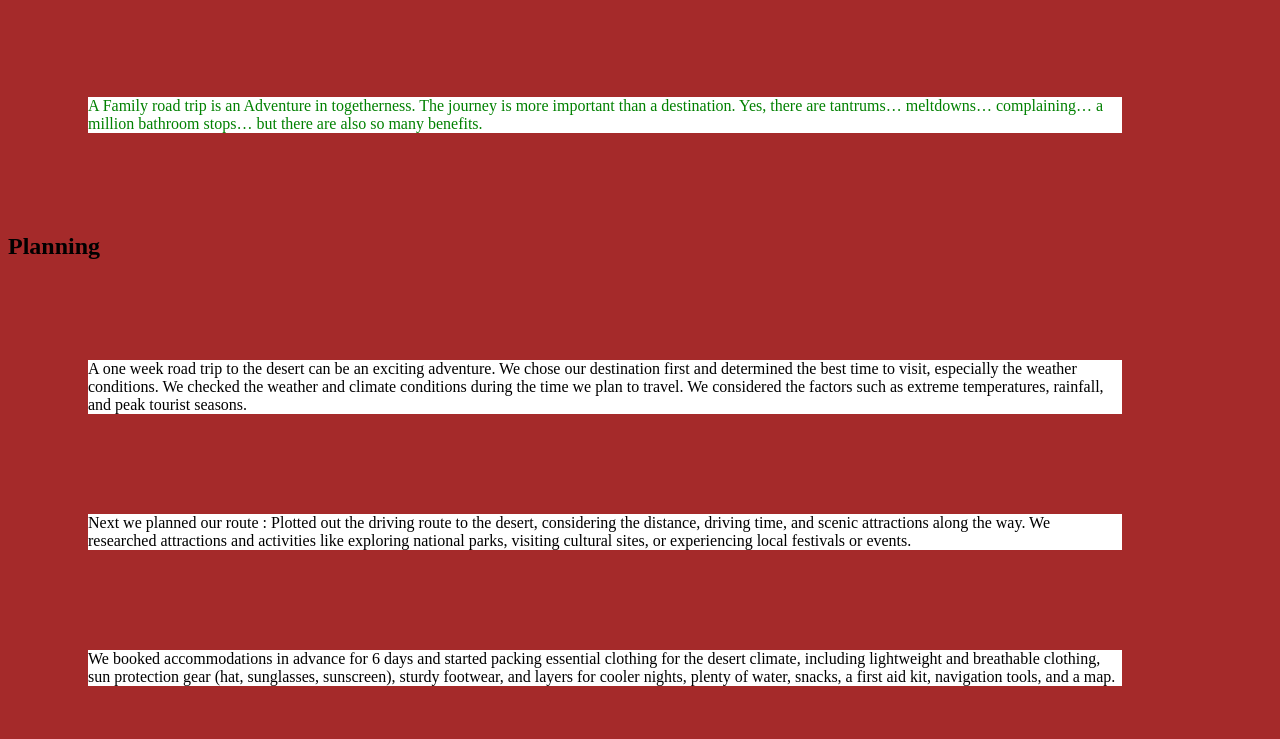
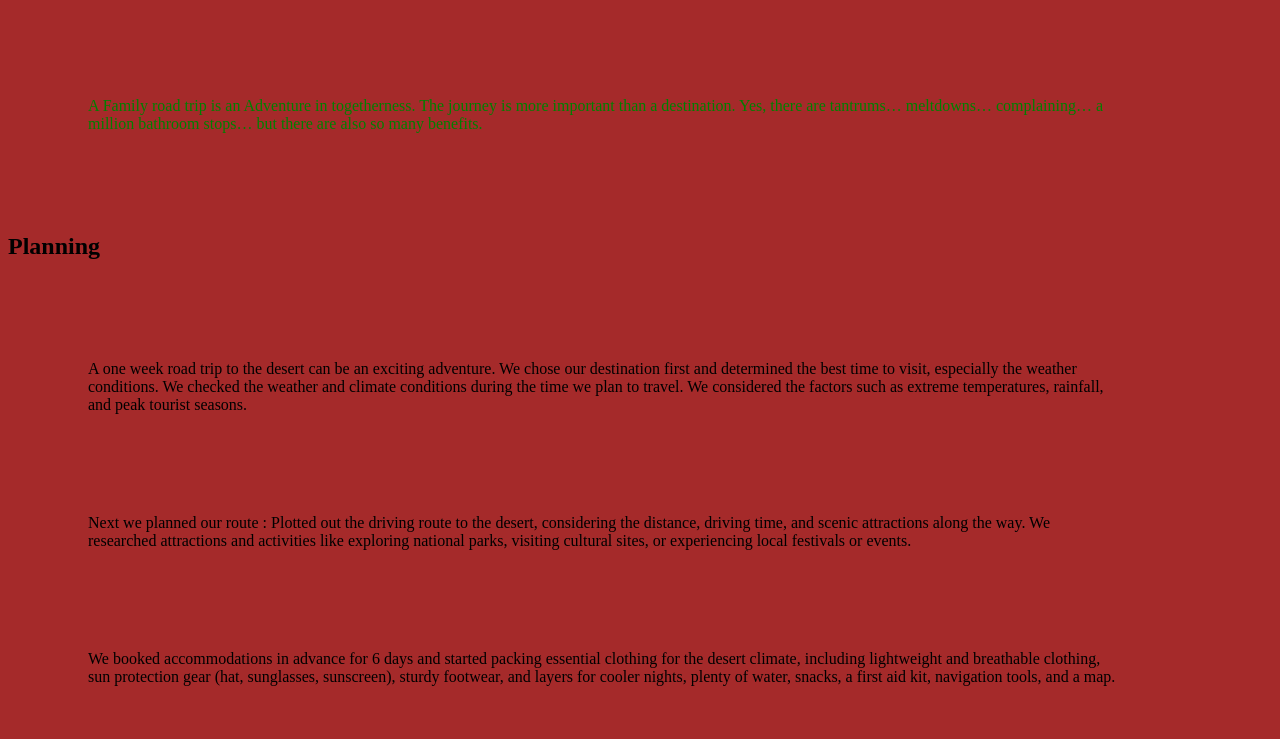
Before and after one commit to LaunchCodeAllhubs/js-assignment-4-html-me-something-pradeepasenthillc2023, a website: page index.html in a window 1280 px wide. Shown: the part 61-800 px from the top of the page. Drawn offline with Linux system fonts and the light colour scheme; files whose address does not match are found by name.

Commit message:
Final status

```diff
--- a/styles.css
+++ b/styles.css
@@ -27,6 +27,3 @@ p {
    height:auto;
 
  }
-  p {
-    background-color:white;
-  }
```
